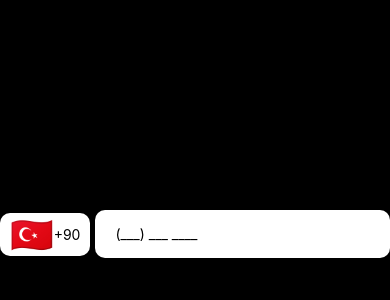
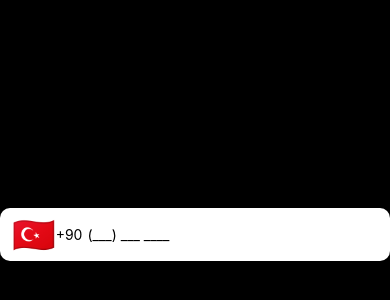
Before and after one commit to MuhammedAlmaz/React-Native-INTL-Phone-Input, a React Native app: screen / in a window 390 px wide. Shown: the part 188-488 px from the top of the page. Built offline with nearby package versions, Linux system fonts and the light colour scheme.

Commit message:
custom modal & language support
Adding custom modal and language support

```diff
--- a/src/IntlPhoneInput.js
+++ b/src/IntlPhoneInput.js
@@ -4,43 +4,28 @@ import {
   Text,
   Modal,
   FlatList,
-  Image,
-  Platform,
   StyleSheet,
   SafeAreaView,
+  TouchableWithoutFeedback,
   TouchableOpacity,
   TextInput,
 } from 'react-native';
 import PropTypes from 'prop-types';
-
-import CloseIconIOS from './close.ios.png';
-import CloseIconAndroid from './close.android.png';
-
 import data from './Countries';
 
 export default class IntlPhoneInput extends React.Component {
   constructor(props) {
     super(props);
-    const defaultCountry =
-        data.filter((obj) => obj.code === props.defaultCountry)[0] || data.filter((obj) => obj.code === "TR")[0];
-    const defaultPhoneNumber =
-      props.phoneNumber
-        ? props.phoneNumber.includes('+')
-          ? props.phoneNumber.substring(defaultCountry.dialCode.length)
-          : props.phoneNumber
-        : ''
+    const defaultCountry = data.filter((obj) => obj.code === props.defaultCountry)[0] || data.filter((obj) => obj.code === 'TR')[0];
     this.state = {
       defaultCountry,
       flag: defaultCountry.flag,
       modalVisible: false,
       dialCode: defaultCountry.dialCode,
-      phoneNumber: defaultPhoneNumber || '',
+      phoneNumber: '',
       mask: defaultCountry.mask,
       countryData: data
     };
-    if (defaultPhoneNumber) {
-      this.handleChangeText(defaultPhoneNumber)
-    }
   }
 
   onChangePropText=(unmaskedPhoneNumber, phoneNumber) => {
@@ -83,14 +68,14 @@ export default class IntlPhoneInput extends React.Component {
   }
 
 
-  showModal = () => this.props.disableCountryChange?null:this.setState({ modalVisible: true });
+  showModal = () => (this.props.disableCountryChange ? null : this.setState({ modalVisible: true }));
 
   hideModal = () => this.setState({ modalVisible: false });
 
-  onCountryChange = async (countryName) => {
+  onCountryChange = async (code) => {
     const countryData = await data;
     try {
-      const country = await countryData.filter((obj) => obj.name === countryName)[0];
+      const country = await countryData.filter((obj) => obj.code === code)[0];
       this.setState({
         dialCode: country.dialCode,
         flag: country.flag,
@@ -114,18 +99,13 @@ export default class IntlPhoneInput extends React.Component {
     this.setState({ countryData });
   }
 
-  setDefaultCountries = () => {
-    this.setState({countryData: data});
-    this.showModal();
+  focus() {
+    this.props.inputRef.current.focus();
   }
 
-  render() {
-    const { flag } = this.state;
+  renderModal=() => {
+    if (this.props.customModal) return this.props.customModal(this.state.modalVisible,this.state.countryData,this.onCountryChange);
     const {
-      containerStyle,
-      flagStyle,
-      phoneInputStyle,
-      dialCodeTextStyle,
       countryModalStyle,
       modalContainer,
       modalFlagStyle,
@@ -136,17 +116,62 @@ export default class IntlPhoneInput extends React.Component {
       filterText,
       searchIconStyle,
       closeButtonStyle,
-      inputProps
+      lang
     } = this.props;
 
     return (
+      <Modal animationType="slide" transparent={false} visible={this.state.modalVisible}>
+        <SafeAreaView style={{ flex: 1 }}>
+        <View style={[styles.modalContainer, modalContainer]}>
+          <View style={styles.filterInputStyleContainer}>
+            <TextInput autoFocus autoCompleteType={false} onChangeText={this.filterCountries} placeholder={filterText || 'Filter'} style={[styles.filterInputStyle, filterInputStyle]} />
+            <Text style={[styles.searchIconStyle, searchIconStyle]}>🔍</Text>
+          </View>
+          <FlatList
+            style={{ flex: 1 }}
+            data={this.state.countryData}
+            keyExtractor={(item, index) => index.toString()}
+            renderItem={
+          ({ item }) => (
+            <TouchableWithoutFeedback onPress={() => this.onCountryChange(item.code)}>
+              <View style={[styles.countryModalStyle, countryModalStyle]}>
+                <Text style={[styles.modalFlagStyle, modalFlagStyle]}>{item.flag}</Text>
+                <View style={styles.modalCountryItemContainer}>
+                  <Text style={[styles.modalCountryItemCountryNameStyle, modalCountryItemCountryNameStyle]}>{item[lang?.toLowerCase()??"en"]}</Text>
+                  <Text style={[styles.modalCountryItemCountryDialCodeStyle, modalCountryItemCountryDialCodeStyle]}>{`  ${item.dialCode}`}</Text>
+                </View>
+              </View>
+            </TouchableWithoutFeedback>
+          )
+        }
+          />
+        </View>
+        <TouchableOpacity onPress={() => this.hideModal()} style={[styles.closeButtonStyle, closeButtonStyle]}>
+          <Text style={styles.closeTextStyle}>{closeText || 'CLOSE'}</Text>
+        </TouchableOpacity>
+        </SafeAreaView>
+      </Modal>
+    );
+  }
+
+  render() {
+    const { flag } = this.state;
+    const {
+      containerStyle,
+      flagStyle,
+      phoneInputStyle,
+      dialCodeTextStyle,
+      inputProps
+    } = this.props;
+    return (
       <View style={{ ...styles.container, ...containerStyle }}>
-          <TouchableOpacity onPress={this.setDefaultCountries}>
+        <TouchableOpacity onPress={() => this.showModal()}>
           <View style={styles.openDialogView}>
             <Text style={[styles.flagStyle, flagStyle]}>{flag}</Text>
             <Text style={[styles.dialCodeTextStyle, dialCodeTextStyle]}>{this.state.dialCode}</Text>
           </View>
         </TouchableOpacity>
+        {this.renderModal()}
         <TextInput
           {...inputProps}
           style={[styles.phoneInputStyle, phoneInputStyle]}
@@ -157,45 +182,19 @@ export default class IntlPhoneInput extends React.Component {
           value={this.state.phoneNumber}
           onChangeText={this.onChangeText}
         />
-          <Modal animationType="slide" transparent={false} visible={this.state.modalVisible}>
-            <SafeAreaView style={{ flex: 1 }}>
-              <View style={[styles.modalContainer, modalContainer]}>
-                <FlatList
-                    style={{ flex: 1 }}
-                    data={this.state.countryData}
-                    keyExtractor={(item, index) => index.toString()}
-                    ListHeaderComponent={ <View style={styles.filterInputStyleContainer}>
-                    <TouchableOpacity onPress={() => this.hideModal()} style={[styles.closeButtonStyle, closeButtonStyle]}>
-                    <Image style={styles.closeIconStyle} source={Platform.select({ ios: CloseIconIOS, android: CloseIconAndroid})} />
-              </TouchableOpacity>
-                  <TextInput autoFocus={false} autoCompleteType={'off'} autoCorrect={false} onChangeText={this.filterCountries} placeholder={filterText || 'Enter country name'} style={[styles.filterInputStyle, filterInputStyle]} />
-                </View>}
-                    renderItem={
-                      ({ item, index }) => (
-                            <View style={index !== data.length - 1 && styles.countryModalSeparatorStyle}>
-                          <TouchableOpacity style={[styles.countryModalStyle, countryModalStyle]}  onPress={() => this.onCountryChange(item.name)}>
-                              <Text style={[styles.modalFlagStyle, modalFlagStyle]}>{item.flag}</Text>
-                              <View style={styles.modalCountryItemContainer}>
-                                <Text style={[styles.modalCountryItemCountryNameStyle, modalCountryItemCountryNameStyle]}>{item.name}</Text>
-                                <Text style={[styles.modalCountryItemCountryDialCodeStyle, modalCountryItemCountryDialCodeStyle]}>{`  ${item.dialCode}`}</Text>
+
       </View>
-                          </TouchableOpacity>
-                            </View>
-                      )
-                    }
-                    stickyHeaderIndices={[0]}
-                />
-              </View>
-            </SafeAreaView>
-          </Modal>
-        </View>
+
+
     );
   }
 }
 
 IntlPhoneInput.propTypes = {
+  lang: PropTypes.string,
   defaultCountry: PropTypes.string,
   onChangeText: PropTypes.func,
+  customModal: PropTypes.func,
   phoneInputStyle: PropTypes.object, // {}
   containerStyle: PropTypes.object, // {}
   dialCodeTextStyle: PropTypes.object, // {}
@@ -207,7 +206,8 @@ IntlPhoneInput.propTypes = {
   filterText: PropTypes.string,
   closeText: PropTypes.string,
   searchIconStyle: PropTypes.object,
-  disableCountryChange:PropTypes.func
+  disableCountryChange: PropTypes.bool,
+  inputRef: PropTypes.object,
 };
 
 const styles = StyleSheet.create({
@@ -230,11 +230,13 @@ const styles = StyleSheet.create({
     flexDirection: 'row'
   },
   modalFlagStyle: {
-    fontSize: 30,
+    fontSize: 25,
   },
   modalContainer: {
     paddingTop: 15,
-    flex: 1,
+    paddingLeft: 25,
+    paddingRight: 25,
+    flex: 10,
     backgroundColor: 'white'
   },
   flagStyle: {
@@ -244,22 +246,16 @@ const styles = StyleSheet.create({
   },
   countryModalStyle: {
     flex: 1,
-    padding: 15,
+    borderColor: 'black',
+    borderTopWidth: 1,
+    padding: 12,
     flexDirection: 'row',
     alignItems: 'center',
     justifyContent: 'space-between'
   },
-  countryModalSeparatorStyle: {
-    borderColor: '#eee',
-    borderBottomWidth: 1,
-  },
   openDialogView: {
-    flex: 1,
-    paddingHorizontal: 10,
     flexDirection: 'row',
-    alignItems: 'center',
-    backgroundColor: 'white',
-    borderRadius: 10,
+    alignItems: 'center'
   },
   filterInputStyle: {
     flex: 1,
@@ -272,27 +268,22 @@ const styles = StyleSheet.create({
     padding: 10,
   },
   filterInputStyleContainer: {
-    alignSelf: 'flex-start',
+    width: '100%',
     flexDirection: 'row',
     justifyContent: 'center',
     alignItems: 'center',
-    backgroundColor: 'white',
   },
   phoneInputStyle: {
-    height: '100%',
-    paddingTop: 15,
-    paddingBottom: 16,
-    paddingHorizontal: 20,
     marginLeft: 5,
-    flex: 1,
-    flexDirection: 'row',
-    borderRadius: 10,
-    backgroundColor: 'white',
+    flex: 1
   },
   container: {
     flexDirection: 'row',
+    paddingHorizontal: 12,
+    padding: 5,
     borderRadius: 10,
     alignItems: 'center',
+    backgroundColor: 'white',
   },
   searchIconStyle: {
     color: 'black',
@@ -319,10 +310,5 @@ const styles = StyleSheet.create({
   closeButtonStyle: {
     padding: 12,
     alignItems: 'center',
-  },
-  closeIconStyle: {
-    height: 25,
-    width: 25,
-    resizeMode: 'contain',
   }
 });
```
Lines whose indentation alone changed are shown as unchanged.
